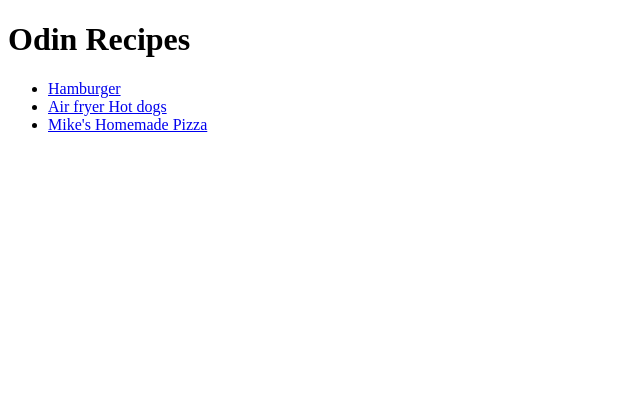
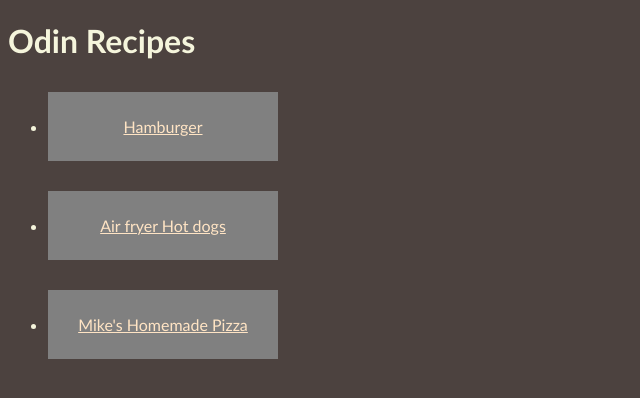
Before and after one commit to Sigyph/odin-recipes, a plain HTML site: page index.html in a window 1280 px wide. Shown: the whole page, without its empty margins (0-640 px from the left). Drawn offline with Linux system fonts and the light colour scheme.

Commit message:
Add css filled with basic style changes

```diff
--- a/index.html
+++ b/index.html
@@ -4,13 +4,14 @@
     <meta charset="UTF-8">
     <meta name="viewport" content="width=device-width, initial-scale=1.0">
     <title>Odin Recipes</title>
+    <link rel="stylesheet" href="style.css">
 </head>
 <body>
     <h1>Odin Recipes</h1>
     <ul>
-        <li><a href="recipes/hamburger.html">Hamburger</a></li>
-        <li><a href="recipes/hot_dog.html">Air fryer Hot dogs</a></li>
-        <li><a href="recipes/pizza.html">Mike's Homemade Pizza</a></li>
+        <li><a class="menuopt" href="recipes/hamburger.html">Hamburger</a></li>
+        <li><a class="menuopt" href="recipes/hot_dog.html">Air fryer Hot dogs</a></li>
+        <li><a class="menuopt" href="recipes/pizza.html">Mike's Homemade Pizza</a></li>
     </ul>
 </body>
 </html>
--- /dev/null
+++ b/style.css
@@ -0,0 +1,27 @@
+body{
+    background-color: rgb(76, 66, 63);
+    color: beige;
+    font-family: 'Trebuchet MS', 'Lucida Sans Unicode', 'Lucida Grande', 'Lucida Sans', Arial, sans-serif;
+}
+
+a{
+    color:bisque;
+    margin:10px auto;
+}
+
+.menuopt{
+    display: inline-block;
+    box-sizing: border-box;
+    width: 230px;
+    height: auto;
+
+    background-color: gray;
+    margin: 10px auto;
+    padding: 25px 20px;
+    text-align: center;
+
+}
+
+ul>li, ol>li{
+    padding-bottom: 10px;
+}
```
Also changed, not shown: recipes/hamburger.html (+2 -1 lines), recipes/hot_dog.html (+2 -1 lines), recipes/pizza.html (+2 -1 lines).
